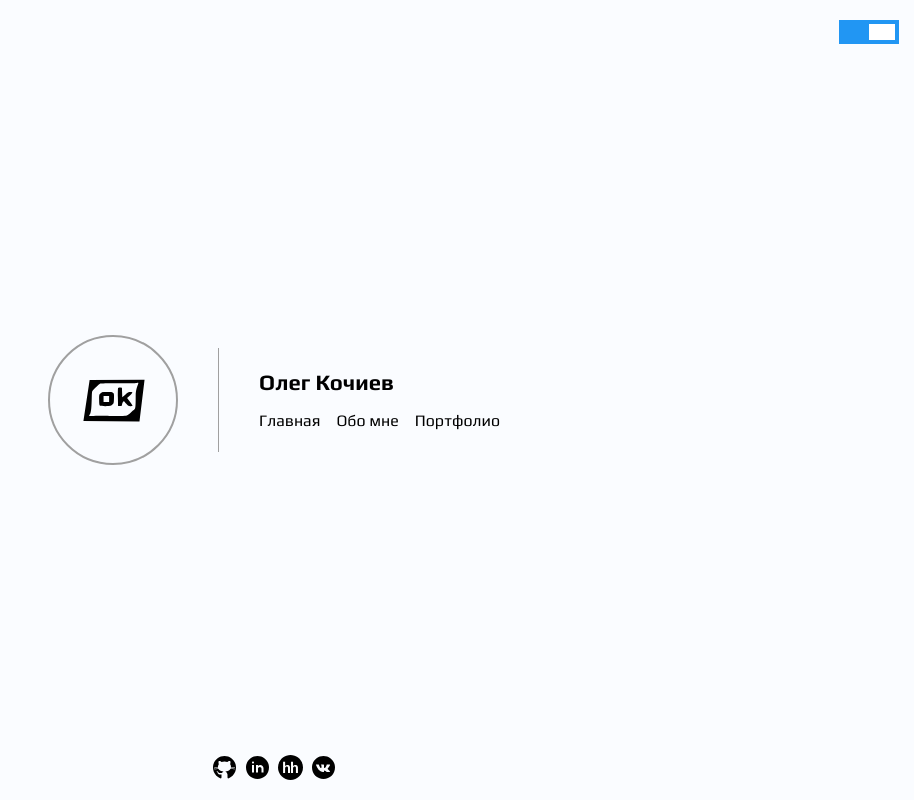
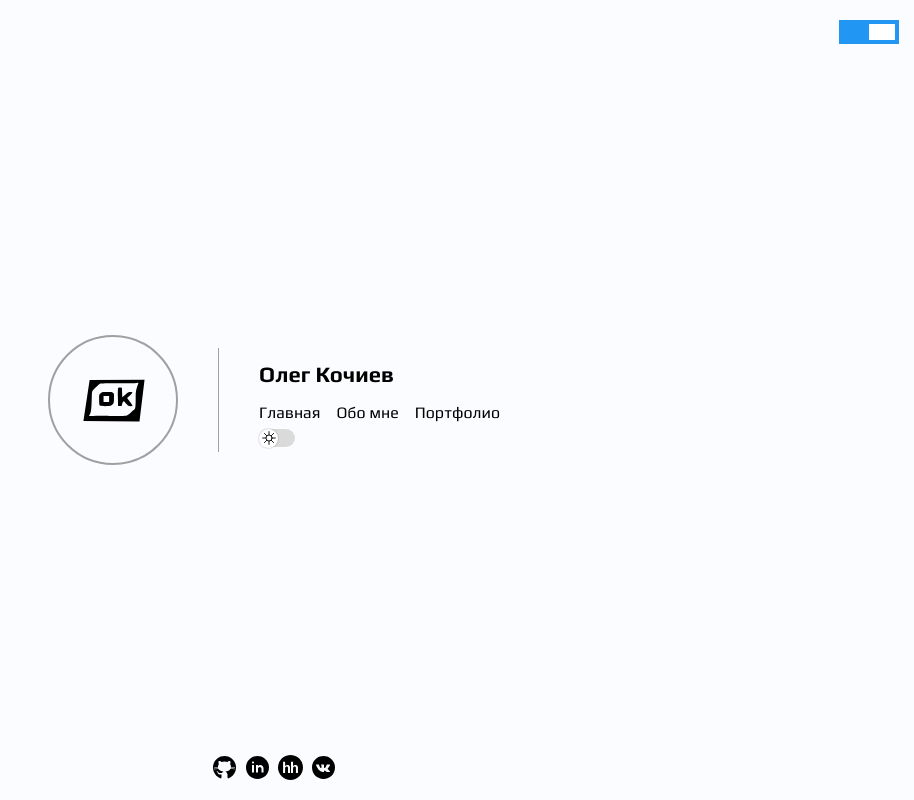
Before and after one commit to OlegKochiev/olegkochiev.com, a Next.js app: page / in a window 1280 px wide. Shown: the whole page, without its empty margins (366-1280 px from the left). Built offline with nearby package versions, Linux system fonts and the light colour scheme.

Commit message:
added new ThemeSwitcher component

```diff
--- a/src/components/ThemeSwitcher/index.tsx
+++ b/src/components/ThemeSwitcher/index.tsx
@@ -1,7 +1,7 @@
 import {useContext} from 'react';
-import styled, {ThemeContext} from 'styled-components';
 import {THEME} from '../../constants';
 import {Theme} from '../../types';
+import styled, {ThemeContext} from 'styled-components';
 
 import styles from './style.module.scss';
 
--- /dev/null
+++ b/src/components/ThemeSwitcher2/index.tsx
@@ -0,0 +1,103 @@
+import React from 'react';
+import styled from 'styled-components';
+
+const Icon = styled.span`
+  position: absolute;
+  top: 50%;
+  left: 50%;
+  pointer-events: none;
+  user-select: none;
+  transition-property: transform, opacity;
+  width: 14px;
+  height: 14px;
+  display: block;
+  background-color: #000;
+  mask-size: 14px;
+  mask-repeat: no-repeat;
+  mask-position: center;
+  border-radius: 100%;
+`;
+
+const Sun = styled(Icon)`
+  mask-image: url('/icons/sun.svg');
+  transform: translate(-50%, -50%);
+  opacity: 1;
+`;
+
+const Moon = styled(Icon)`
+  mask-image: url('/icons/moon.svg');
+  transform: translate(-50%, -200%);
+  opacity: 0;
+`;
+
+const Control = styled.div`
+  display: flex;
+  position: absolute;
+  overflow: hidden;
+  width: 19px;
+  height: 19px;
+  border-radius: 50%;
+  background-color: #fff;
+  box-shadow: 0 0 1px 1px rgba(0, 0, 0, 0.1);
+  transition-property: background-color, transform;
+`;
+
+const Track = styled.div`
+  display: flex;
+  position: absolute;
+  width: 36px;
+  height: 18px;
+  border-radius: 100px;
+  background-color: #dadada;
+  transition: background-color;
+`;
+
+const Label = styled.label`
+  display: flex;
+  position: relative;
+  align-items: center;
+  margin: 0;
+  width: 36px;
+  cursor: pointer;
+`;
+
+const Input = styled.input`
+  display: none;
+  &:checked + .${Label} {
+    & .${Track} {
+      background-color: #6f6f6f;
+    }
+    & .${Control} {
+      transform: translateX(16px);
+      background-color: #6f6f6f;
+    }
+    & .${Sun} {
+      transform: translate(-50%, 200%);
+      opacity: 0;
+    }
+    & .${Moon} {
+      transform: translate(-50%, -50%);
+      opacity: 1;
+    }
+  }
+`;
+
+const ThemeSwitcher2 = () => {
+  const inputClickHandler = (e) => {
+    console.log(e.target.checked);
+  };
+  return (
+    <div>
+      <Input onClick={inputClickHandler} id="theme-switch" type="checkbox" />
+      <Label htmlFor="theme-switch">
+        <Track />
+        <Control>
+          <Sun />
+          <Moon />
+        </Control>
+      </Label>
+    </div>
+  );
+};
+
+export default ThemeSwitcher2;
--- a/src/pages/index.tsx
+++ b/src/pages/index.tsx
@@ -12,6 +12,7 @@ import styles from '../styles/style.module.scss';
 import VerticalLine from '../components/Home/VerticalLine';
 import MyImage from '../components/Home/MyImage';
 import {homePageDatas} from '../data/home';
+import ThemeSwitcher2 from '../components/ThemeSwitcher2';
 
 const Container = styled.div`
   display: flex;
@@ -54,6 +55,7 @@ export default function Home() {
           <UserInfo>
             <MyName>{homePageDatas.myName}</MyName>
             <NavLinks />
+            <ThemeSwitcher2 />
           </UserInfo>
         </Info>
         <SocialIcons />
```
Also changed, not shown: public/icons/moon.svg (added), public/icons/sun.svg (added).
